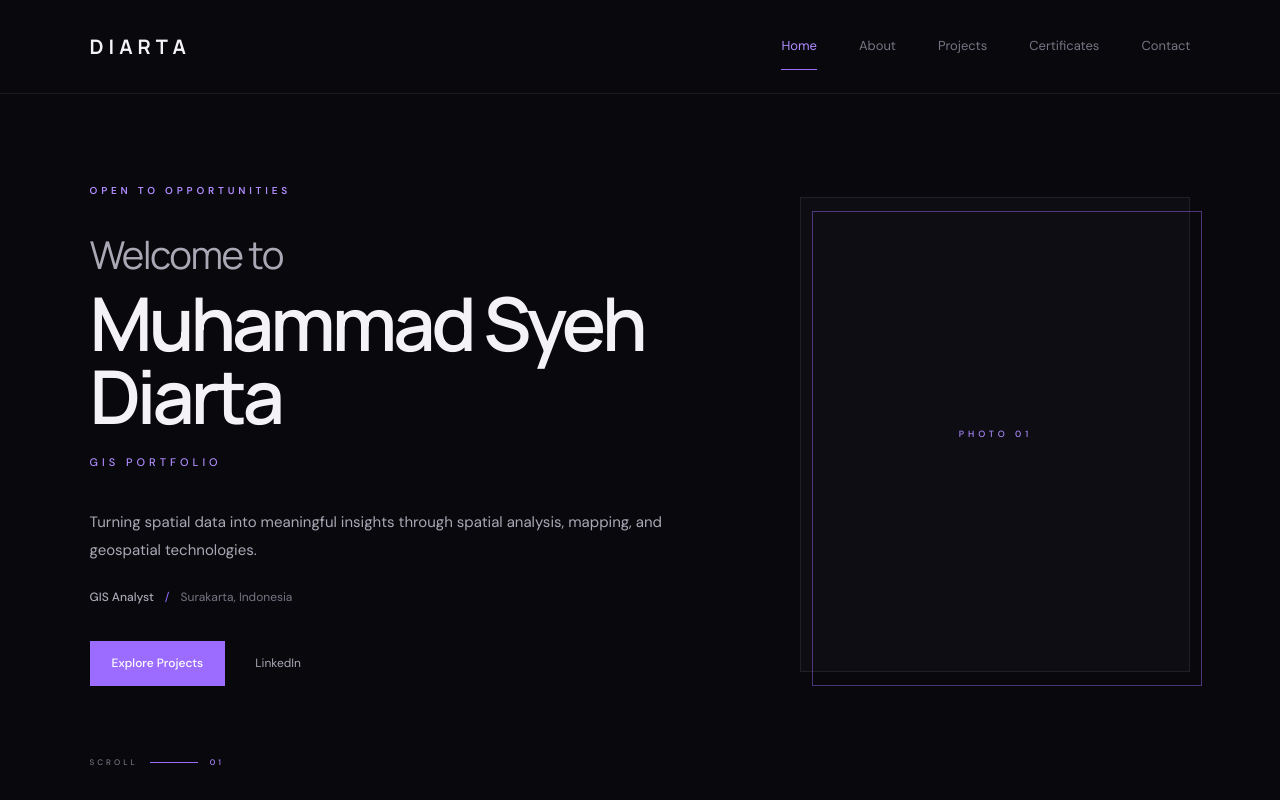
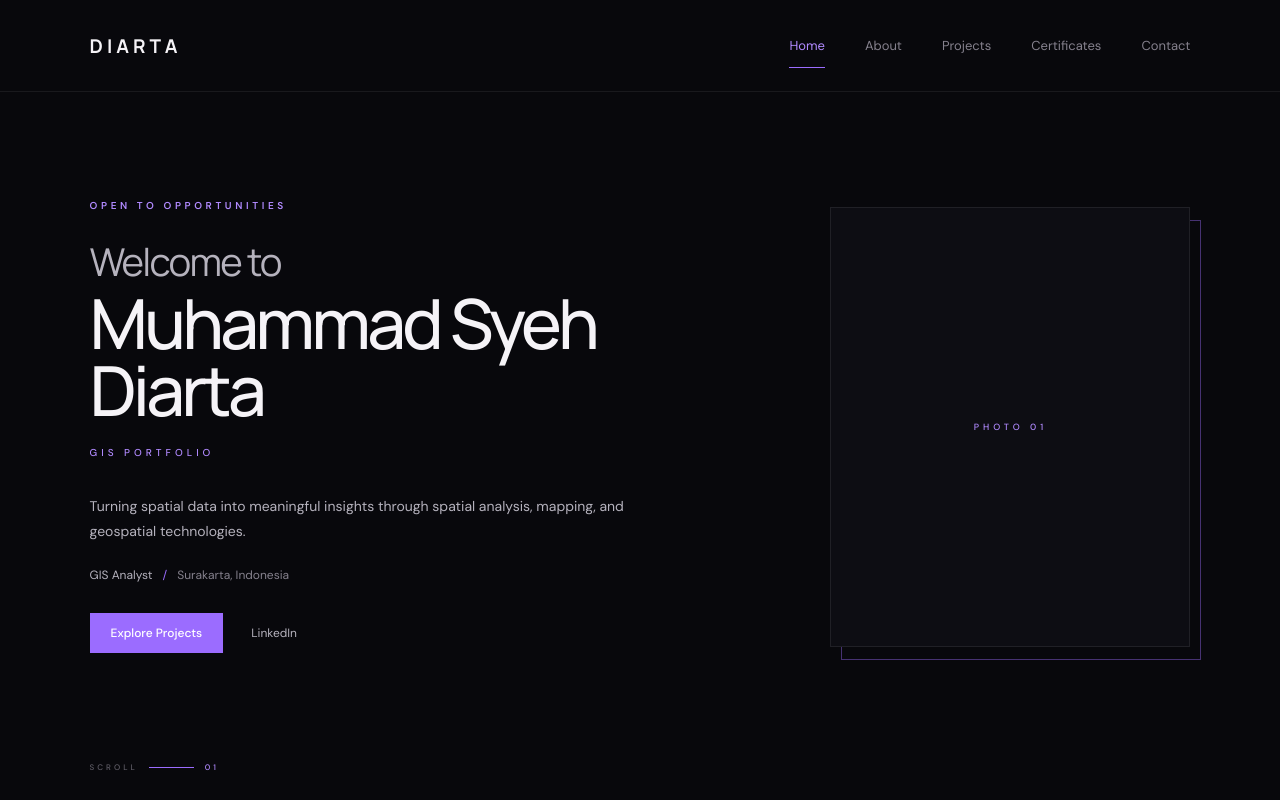
Before and after one commit to diartapan/gis-portfolio, a plain HTML site: page index.html in a window 1280 px wide. Drawn offline with Linux system fonts and the light colour scheme.

Commit message:
Update style.css

```diff
--- a/css/style.css
+++ b/css/style.css
@@ -1,26 +1,27 @@
 /* =========================================================
    DIARTA GIS PORTFOLIO
-   DESIGN SYSTEM
+   VISUAL SYSTEM
    ========================================================= */
 
 
 /* =========================================================
-   01. ROOT
+   01. VARIABLES
    ========================================================= */
 
 :root {
 
-    --bg: #08080d;
-    --bg-soft: #0d0d13;
+    --bg: #08080c;
+    --surface: #0d0d13;
 
-    --text: #f4f2f7;
-    --text-soft: #aaa8b4;
-    --text-muted: #777582;
+    --white: #f5f3f7;
+    --gray-1: #b5b2bd;
+    --gray-2: #85818d;
+    --gray-3: #5f5c66;
 
     --purple: #9b6cff;
-    --purple-soft: #b08cff;
+    --purple-light: #b18aff;
 
-    --border: rgba(255, 255, 255, 0.075);
+    --border: rgba(255,255,255,0.07);
 
 }
 
@@ -45,7 +46,7 @@ body {
 
     background: var(--bg);
 
-    color: var(--text);
+    color: var(--white);
 
     font-family:
         "DM Sans",
@@ -55,8 +56,6 @@ body {
         sans-serif;
 
     font-weight: 400;
-
-    line-height: 1.6;
 
     -webkit-font-smoothing: antialiased;
 
@@ -75,7 +74,7 @@ a {
 
 .navbar {
 
-    height: 94px;
+    height: 92px;
 
     padding: 0 7%;
 
@@ -97,13 +96,11 @@ a {
         "Manrope",
         sans-serif;
 
-    font-size: 20px;
+    font-size: 19px;
 
     font-weight: 700;
 
-    letter-spacing: 5px;
-
-    color: var(--text);
+    letter-spacing: 4px;
 
 }
 
@@ -114,7 +111,7 @@ a {
 
     align-items: center;
 
-    gap: 42px;
+    gap: 40px;
 
 }
 
@@ -123,28 +120,27 @@ a {
 
     position: relative;
 
-    color: var(--text-muted);
+    color: var(--gray-2);
 
     font-size: 13px;
 
     font-weight: 400;
 
-    transition:
-        color 0.25s ease;
+    transition: color .25s ease;
 
 }
 
 
 .nav-links a:hover {
 
-    color: var(--text);
+    color: var(--white);
 
 }
 
 
 .nav-links a.active {
 
-    color: var(--purple-soft);
+    color: var(--purple-light);
 
 }
 
@@ -157,9 +153,9 @@ a {
 
     left: 0;
 
-    bottom: -13px;
+    right: 0;
 
-    width: 100%;
+    bottom: -14px;
 
     height: 1px;
 
@@ -174,32 +170,33 @@ a {
 
 .hero {
 
+    position: relative;
+
     min-height:
-        calc(100vh - 94px);
+        calc(100vh - 92px);
 
     padding:
-        80px 7% 105px;
+        72px 7% 110px;
 
     display: grid;
 
     grid-template-columns:
-        minmax(0, 1.05fr)
-        minmax(330px, 0.75fr);
+        1fr 0.72fr;
 
     align-items: center;
 
-    column-gap: 110px;
+    gap: 90px;
 
 }
 
 
 /* =========================================================
-   05. HERO CONTENT
+   05. LEFT CONTENT
    ========================================================= */
 
 .hero-content {
 
-    max-width: 760px;
+    max-width: 680px;
 
 }
 
@@ -210,87 +207,87 @@ a {
 
 .eyebrow {
 
-    margin-bottom: 34px;
+    margin-bottom: 30px;
 
-    color: var(--purple-soft);
+    color: var(--purple-light);
 
     font-size: 10px;
 
     font-weight: 600;
 
-    letter-spacing: 3.8px;
+    letter-spacing: 3.6px;
 
-    text-transform: uppercase;
+    line-height: 1;
 
 }
 
 
 /* =========================================================
-   07. MAIN HEADING
+   07. HERO TITLE
    ========================================================= */
 
 .hero-heading {
 
-    margin-bottom: 38px;
+    margin-bottom: 35px;
 
 }
 
 
 .welcome {
 
-    margin-bottom: 10px;
+    margin-bottom: 5px;
 
-    color: var(--text-soft);
+    color: var(--gray-1);
 
     font-family:
         "Manrope",
         sans-serif;
 
     font-size:
-        clamp(28px, 3vw, 42px);
+        clamp(30px, 3vw, 40px);
 
     font-weight: 400;
 
-    line-height: 1.15;
+    line-height: 1.1;
 
-    letter-spacing: -1.5px;
+    letter-spacing: -1.7px;
 
 }
 
 
 .hero h1 {
 
-    max-width: 750px;
+    max-width: 650px;
 
-    color: var(--text);
+    color: var(--white);
 
     font-family:
         "Manrope",
         sans-serif;
 
     font-size:
-        clamp(50px, 5.8vw, 82px);
+        clamp(52px, 5.4vw, 76px);
 
-    font-weight: 600;
+    font-weight: 500;
 
     line-height: 0.98;
 
-    letter-spacing: -4px;
+    letter-spacing: -3.8px;
 
 }
 
 
+/* =========================================================
+   08. PORTFOLIO LABEL
+   ========================================================= */
+
 .portfolio-label {
 
-    margin-top: 21px;
+    margin-top: 22px;
 
-    color: var(--purple-soft);
+    color: var(--purple-light);
 
-    font-family:
-        "DM Sans",
-        sans-serif;
-
-    font-size: 11px;
+    font-size: 10px;
 
     font-weight: 500;
 
@@ -300,33 +297,33 @@ a {
 
 
 /* =========================================================
-   08. HERO DESCRIPTION
+   09. DESCRIPTION
    ========================================================= */
 
 .hero-info {
 
-    max-width: 590px;
+    max-width: 580px;
 
 }
 
 
 .hero-description {
 
-    margin-bottom: 23px;
+    margin-bottom: 22px;
 
-    color: var(--text-soft);
+    color: var(--gray-1);
 
-    font-size: 15px;
+    font-size: 14px;
 
     font-weight: 400;
 
-    line-height: 1.85;
+    line-height: 1.8;
 
 }
 
 
 /* =========================================================
-   09. PROFESSIONAL INFORMATION
+   10. PROFESSIONAL INFO
    ========================================================= */
 
 .professional-info {
@@ -335,11 +332,11 @@ a {
 
     align-items: center;
 
-    gap: 11px;
+    gap: 10px;
 
-    margin-bottom: 34px;
+    margin-bottom: 30px;
 
-    color: var(--text-muted);
+    color: var(--gray-2);
 
     font-size: 12px;
 
@@ -348,9 +345,7 @@ a {
 
 .professional-info span:first-child {
 
-    color: var(--text-soft);
-
-    font-weight: 500;
+    color: var(--gray-1);
 
 }
 
@@ -363,7 +358,7 @@ a {
 
 
 /* =========================================================
-   10. HERO LINKS
+   11. CTA
    ========================================================= */
 
 .hero-links {
@@ -372,91 +367,61 @@ a {
 
     align-items: center;
 
-    gap: 30px;
+    gap: 28px;
 
 }
 
 
 .hero-button {
 
-    padding: 12px 21px;
+    padding: 11px 20px;
 
     background: var(--purple);
 
     border: 1px solid var(--purple);
 
-    color: #ffffff;
+    color: #fff;
 
     font-size: 12px;
 
     font-weight: 500;
 
     transition:
-        background 0.25s ease,
-        color 0.25s ease,
-        border-color 0.25s ease;
+        transform .25s ease,
+        background .25s ease;
 
 }
 
 
 .hero-button:hover {
 
-    background: transparent;
+    background: var(--purple-light);
 
-    color: var(--purple-soft);
+    transform: translateY(-2px);
 
 }
 
 
 .text-link {
 
-    position: relative;
-
-    color: var(--text-soft);
+    color: var(--gray-1);
 
     font-size: 12px;
 
-}
-
-
-.text-link::after {
-
-    content: "";
-
-    position: absolute;
-
-    left: 0;
-
-    bottom: -5px;
-
-    width: 0;
-
-    height: 1px;
-
-    background: var(--purple);
-
-    transition:
-        width 0.25s ease;
+    transition: color .25s ease;
 
 }
 
 
 .text-link:hover {
 
-    color: var(--text);
-
-}
-
-
-.text-link:hover::after {
-
-    width: 100%;
+    color: var(--white);
 
 }
 
 
 /* =========================================================
-   11. HERO IMAGE
+   12. PHOTO
    ========================================================= */
 
 .hero-visual {
@@ -472,14 +437,12 @@ a {
 
     position: relative;
 
-    width: min(390px, 100%);
+    width: min(360px, 100%);
 
 }
 
 
-/*
-   Main image container
-*/
+/* main frame */
 
 .photo-placeholder {
 
@@ -495,18 +458,16 @@ a {
 
     justify-content: center;
 
-    background: var(--bg-soft);
+    background: var(--surface);
 
     border:
         1px solid
-        rgba(255, 255, 255, 0.08);
+        rgba(255,255,255,0.08);
 
 }
 
 
-/*
-   Purple offset frame
-*/
+/* purple offset */
 
 .photo-placeholder::after {
 
@@ -514,9 +475,9 @@ a {
 
     position: absolute;
 
-    top: 13px;
+    top: 12px;
 
-    right: -13px;
+    right: -12px;
 
     width: 100%;
 
@@ -524,16 +485,16 @@ a {
 
     border:
         1px solid
-        rgba(155, 108, 255, 0.45);
+        rgba(155,108,255,0.42);
 
-    pointer-events: none;
+    z-index: -1;
 
 }
 
 
 .photo-placeholder span {
 
-    color: var(--purple-soft);
+    color: var(--purple-light);
 
     font-size: 9px;
 
@@ -545,7 +506,7 @@ a {
 
 
 /* =========================================================
-   12. SCROLL INDICATOR
+   13. SCROLL
    ========================================================= */
 
 .scroll-indicator {
@@ -554,20 +515,20 @@ a {
 
     left: 7%;
 
-    bottom: 31px;
+    bottom: 28px;
 
     display: flex;
 
     align-items: center;
 
-    gap: 12px;
+    gap: 11px;
 
 }
 
 
 .scroll-indicator span {
 
-    color: var(--text-muted);
+    color: var(--gray-3);
 
     font-size: 8px;
 
@@ -580,14 +541,14 @@ a {
 
 .scroll-indicator .scroll-number {
 
-    color: var(--purple-soft);
+    color: var(--purple-light);
 
 }
 
 
 .scroll-line {
 
-    width: 48px;
+    width: 45px;
 
     height: 1px;
 
@@ -597,30 +558,22 @@ a {
 
 
 /* =========================================================
-   13. TABLET
+   14. TABLET
    ========================================================= */
 
-@media (max-width: 1000px) {
+@media (max-width: 1050px) {
 
     .hero {
 
-        grid-template-columns: 1fr;
+        grid-template-columns: 1fr 0.75fr;
 
-        row-gap: 75px;
+        gap: 55px;
 
     }
 
+    .hero h1 {
 
-    .hero-visual {
-
-        justify-content: flex-start;
-
-    }
-
-
-    .image-frame {
-
-        width: min(370px, 100%);
+        font-size: 58px;
 
     }
 
@@ -628,22 +581,20 @@ a {
 
 
 /* =========================================================
-   14. MOBILE
+   15. MOBILE
    ========================================================= */
 
-@media (max-width: 650px) {
+@media (max-width: 760px) {
 
     .navbar {
 
         height: auto;
 
-        min-height: 80px;
-
-        padding: 20px;
+        padding: 24px 6%;
 
         align-items: flex-start;
 
-        gap: 20px;
+        gap: 25px;
 
     }
 
@@ -652,14 +603,12 @@ a {
 
         font-size: 17px;
 
-        letter-spacing: 4px;
-
     }
 
 
     .nav-links {
 
-        gap: 13px;
+        gap: 15px;
 
         flex-wrap: wrap;
 
@@ -680,18 +629,11 @@ a {
         min-height: auto;
 
         padding:
-            65px 20px 90px;
+            70px 6% 100px;
 
-    }
+        grid-template-columns: 1fr;
 
-
-    .eyebrow {
-
-        margin-bottom: 27px;
-
-        font-size: 9px;
-
-        letter-spacing: 3px;
+        gap: 70px;
 
     }
 
@@ -700,39 +642,28 @@ a {
 
         font-size: 30px;
 
-        letter-spacing: -1px;
-
     }
 
 
     .hero h1 {
 
-        font-size: 46px;
+        font-size: 48px;
 
         letter-spacing: -2.5px;
 
     }
 
 
-    .portfolio-label {
+    .hero-visual {
 
-        font-size: 10px;
-
-        letter-spacing: 3px;
+        justify-content: flex-start;
 
     }
 
 
-    .hero-description {
+    .image-frame {
 
-        font-size: 14px;
-
-    }
-
-
-    .professional-info {
-
-        flex-wrap: wrap;
+        width: min(330px, 90%);
 
     }
 
```
